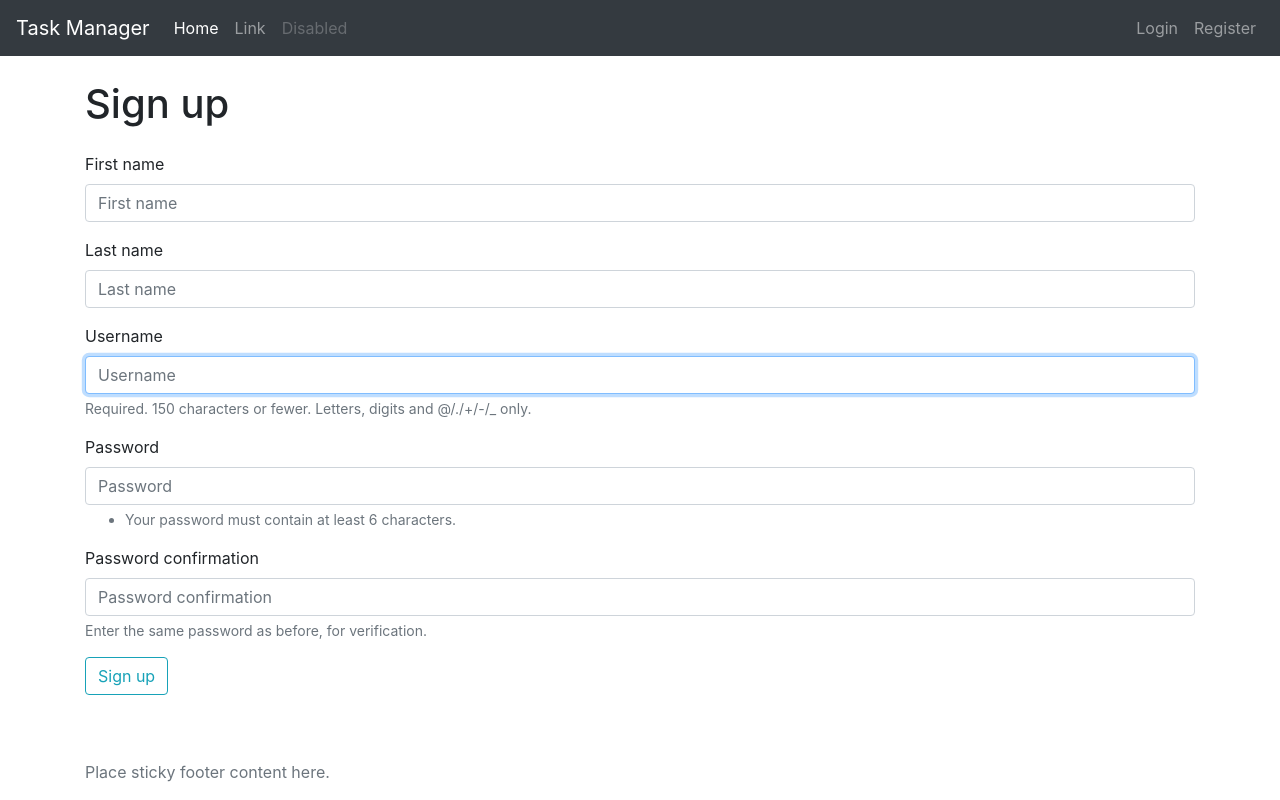
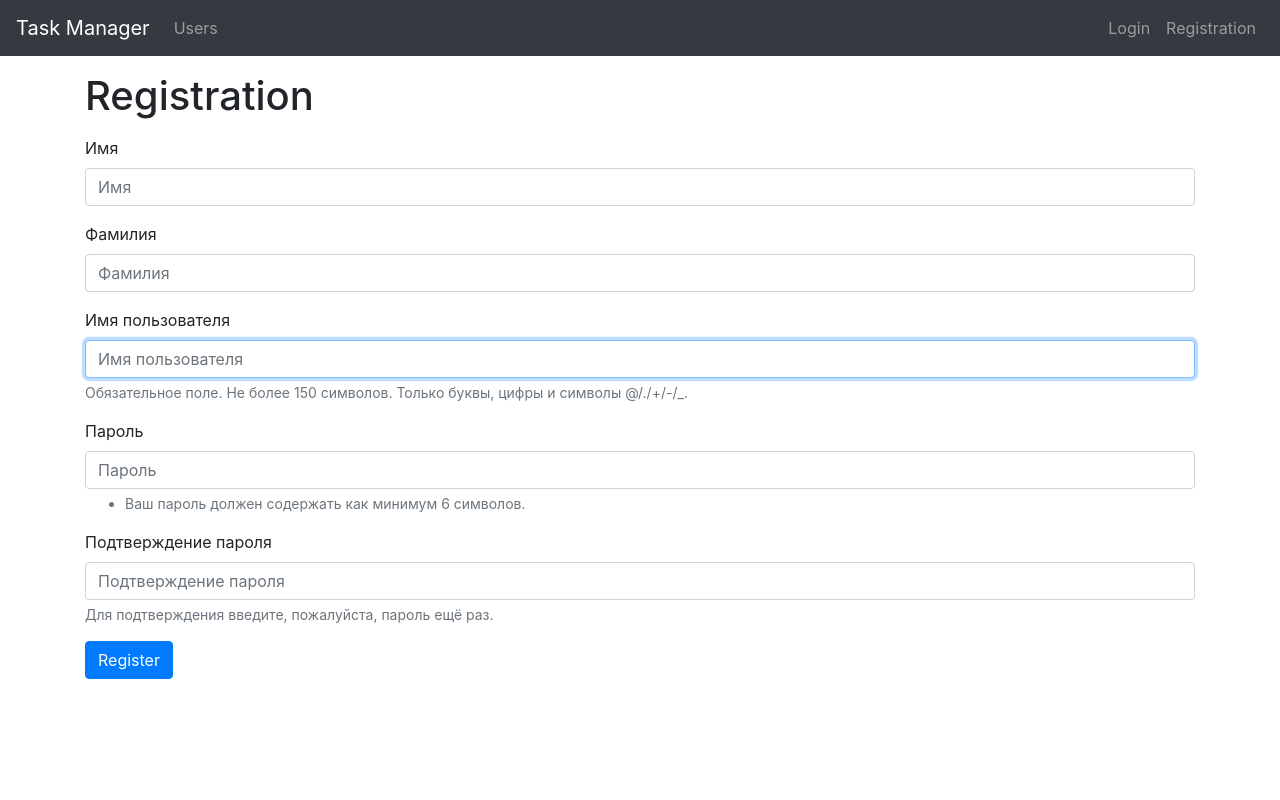
Before and after one commit to vetalpaprotsky/python-project-lvl4, a Django app: page /register/ in a window 1280 px wide. Run offline with Django 3.2, Linux system fonts and the light colour scheme; some libraries are stand-ins or nearby versions.

Commit message:
add i18n support

```diff
--- a/task_manager/settings.py
+++ b/task_manager/settings.py
@@ -113,7 +113,7 @@ AUTH_PASSWORD_VALIDATORS = [
 # Internationalization
 # https://docs.djangoproject.com/en/3.1/topics/i18n/
 
-LANGUAGE_CODE = 'en-us'
+LANGUAGE_CODE = 'ru'
 
 TIME_ZONE = 'Europe/Kiev'
 
@@ -122,6 +122,10 @@ USE_I18N = True
 USE_L10N = True
 
 USE_TZ = True
+
+LOCALE_PATHS = (
+    BASE_DIR / 'task_manager' / 'locale',
+)
 
 
 # Static files (CSS, JavaScript, Images)
--- a/task_manager/tasks/templates/tasks/base.html
+++ b/task_manager/tasks/templates/tasks/base.html
@@ -1,46 +1,42 @@
+{% load i18n %}
 {% load bootstrap4 %}
 
-<html lang="en" class="h-100">
+<html lang="ru">
 
 <head>
     <meta charset="utf-8">
     <meta name="viewport" content="width=device-width, initial-scale=1, shrink-to-fit=no">
-    <title>Task Manager</title>
+    <title>{% translate "Task Manager" %}</title>
 
     {% bootstrap_css %}
 </head>
 
-<body class="d-flex flex-column h-100">
-    <header class="mb-4">
+<body>
+    <header class="mb-3">
         <nav class="navbar navbar-expand-md navbar-dark bg-dark">
-            <a class="navbar-brand" href="{% url 'tasks:index' %}">Task Manager</a>
+            <a class="navbar-brand" href="{% url 'tasks:index' %}">{% translate "Task Manager" %}</a>
             <button class="navbar-toggler" type="button" data-toggle="collapse" data-target="#navbarCollapse"
                 aria-controls="navbarCollapse" aria-expanded="false" aria-label="Toggle navigation">
                 <span class="navbar-toggler-icon"></span>
             </button>
             <div class="collapse navbar-collapse" id="navbarCollapse">
                 <ul class="navbar-nav mr-auto">
-                    <li class="nav-item active">
-                        <a class="nav-link" href="#">Home <span class="sr-only">(current)</span></a>
-                    </li>
                     <li class="nav-item">
-                        <a class="nav-link" href="#">Link</a>
-                    </li>
-                    <li class="nav-item">
-                        <a class="nav-link disabled" href="#" tabindex="-1" aria-disabled="true">Disabled</a>
+                        <a class="nav-link" href="#">{% translate "Users" %}</a>
                     </li>
                 </ul>
                 <ul class="navbar-nav">
                     {% if user.is_authenticated %}
                         <li class="nav-item">
-                            <a class="nav-link" href="{% url 'users:logout' %}">Logout</a>
+                            <!--Should this a post form instead of just a link?-->
+                            <a class="nav-link" href="{% url 'users:logout' %}">{% translate "Logout" %}</a>
                         </li>
                     {% else %}
                         <li class="nav-item">
-                            <a class="nav-link" href="{% url 'users:login' %}">Login</a>
+                            <a class="nav-link" href="{% url 'users:login' %}">{% translate "Login" %}</a>
                         </li>
                         <li class="nav-item">
-                            <a class="nav-link" href="{% url 'users:register' %}">Register</a>
+                            <a class="nav-link" href="{% url 'users:register' %}">{% translate "Registration" %}</a>
                         </li>
                     {% endif %}
                 </ul>
@@ -48,19 +44,13 @@
         </nav>
     </header>
 
-    <main role="main" class="flex-shrink-0">
+    <main role="main">
         <div class="container">
             {% bootstrap_messages %}
             {% block content %}{% endblock %}
         </div>
     </main>
 
-    <footer class="footer mt-auto py-3">
-        <div class="container">
-            <span class="text-muted">Place sticky footer content here.</span>
-        </div>
-    </footer>
-
     {% bootstrap_javascript jquery='full' %}
 </body>
 
--- a/task_manager/users/forms.py
+++ b/task_manager/users/forms.py
@@ -1,11 +1,12 @@
-from django import forms
 from django.contrib.auth.models import User
 from django.contrib.auth.forms import UserCreationForm
 
 
 class UserRegisterFrom(UserCreationForm):
-    first_name = forms.CharField(required=True)
-    last_name = forms.CharField(required=True)
+    def __init__(self, *args, **kwargs):
+        super().__init__(*args, **kwargs)
+        self.fields['first_name'].required = True
+        self.fields['last_name'].required = True
 
     class Meta:
         model = User
--- a/task_manager/users/templates/users/register.html
+++ b/task_manager/users/templates/users/register.html
@@ -1,12 +1,15 @@
 {% extends 'tasks/base.html' %}
+{% load i18n %}
 {% load bootstrap4 %}
 
 {% block content %}
-    <h1 class="mb-4">Sign up</h1>
+    <h1 class="mb-3">{% translate "Registration" %}</h1>
 
     <form method="POST" action="{% url 'users:register' %}">
         {% csrf_token %}
         {% bootstrap_form form %}
-        <button class="btn btn-outline-info" type="submit">Sign up</button>
+        <div class="form-group">
+            <input class="btn btn-primary" type="submit" value="{% translate 'Register' %}">
+        </div>
     </form>
 {% endblock content %}
--- a/task_manager/users/views.py
+++ b/task_manager/users/views.py
@@ -2,6 +2,7 @@ from django.contrib.messages.views import SuccessMessageMixin
 from django.contrib import messages
 from django.contrib.auth.views import LoginView, LogoutView
 from django.shortcuts import redirect, render
+from django.utils.translation import gettext as _
 from .forms import UserRegisterFrom
 
 
@@ -10,7 +11,7 @@ def register(request):
         form = UserRegisterFrom(request.POST)
         if form.is_valid():
             form.save()
-            messages.success(request, 'User has been registered!')
+            messages.success(request, _("User has been registered"))
             return redirect('users:login')
     else:
         form = UserRegisterFrom()
@@ -19,12 +20,12 @@ def register(request):
 
 class UserLoginView(SuccessMessageMixin, LoginView):
     template_name = 'users/login.html'
-    success_message = "You've been logged in!"
+    success_message = _("You've been logged in")
 
 
 class UserLogoutView(LogoutView):
-    success_message = "You've been logged out!"
+    info_message = _("You've been logged out")
 
     def dispatch(self, request, *args, **kwargs):
-        messages.info(request, self.success_message)
+        messages.info(request, self.info_message)
         return super().dispatch(request, *args, **kwargs)
```
Also changed, not shown: task_manager/users/templates/users/login.html (+5 -2 lines), task_manager/locale/ru/LC_MESSAGES/django.po (added), 2 other files.
